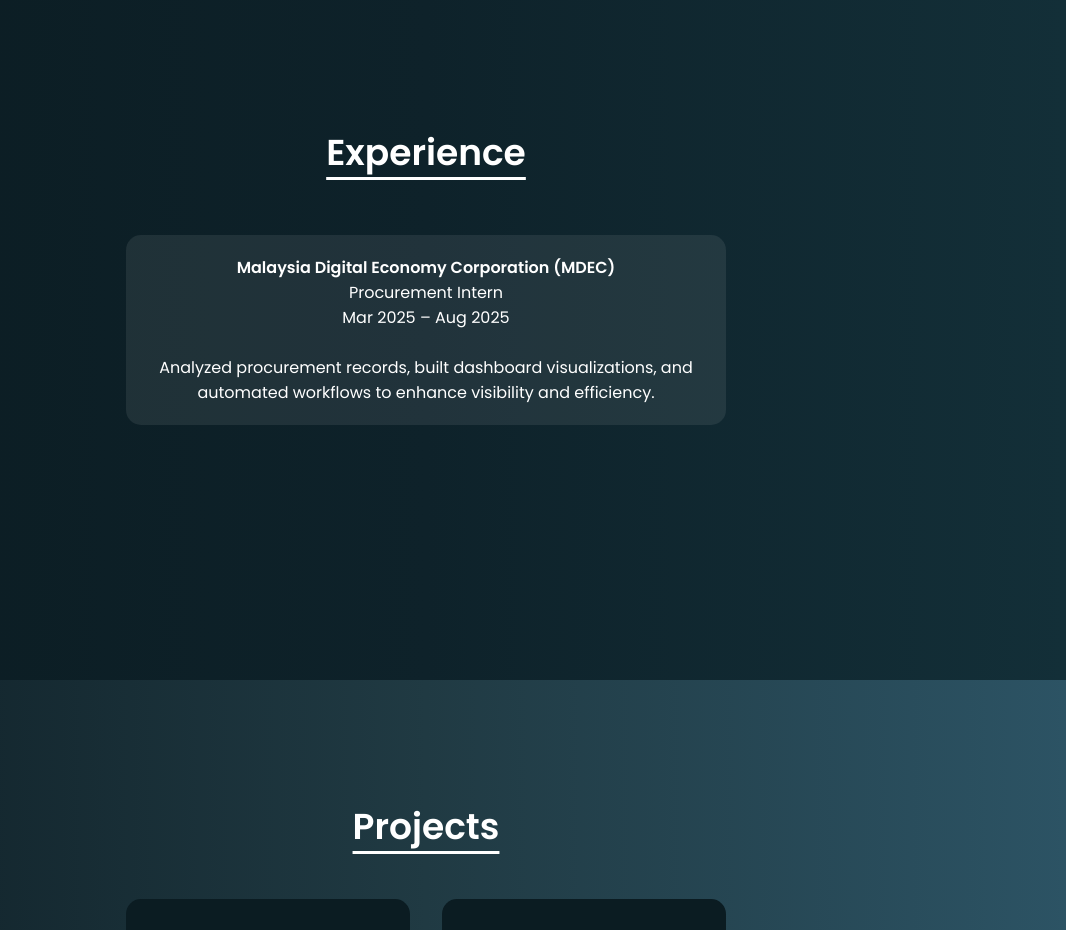
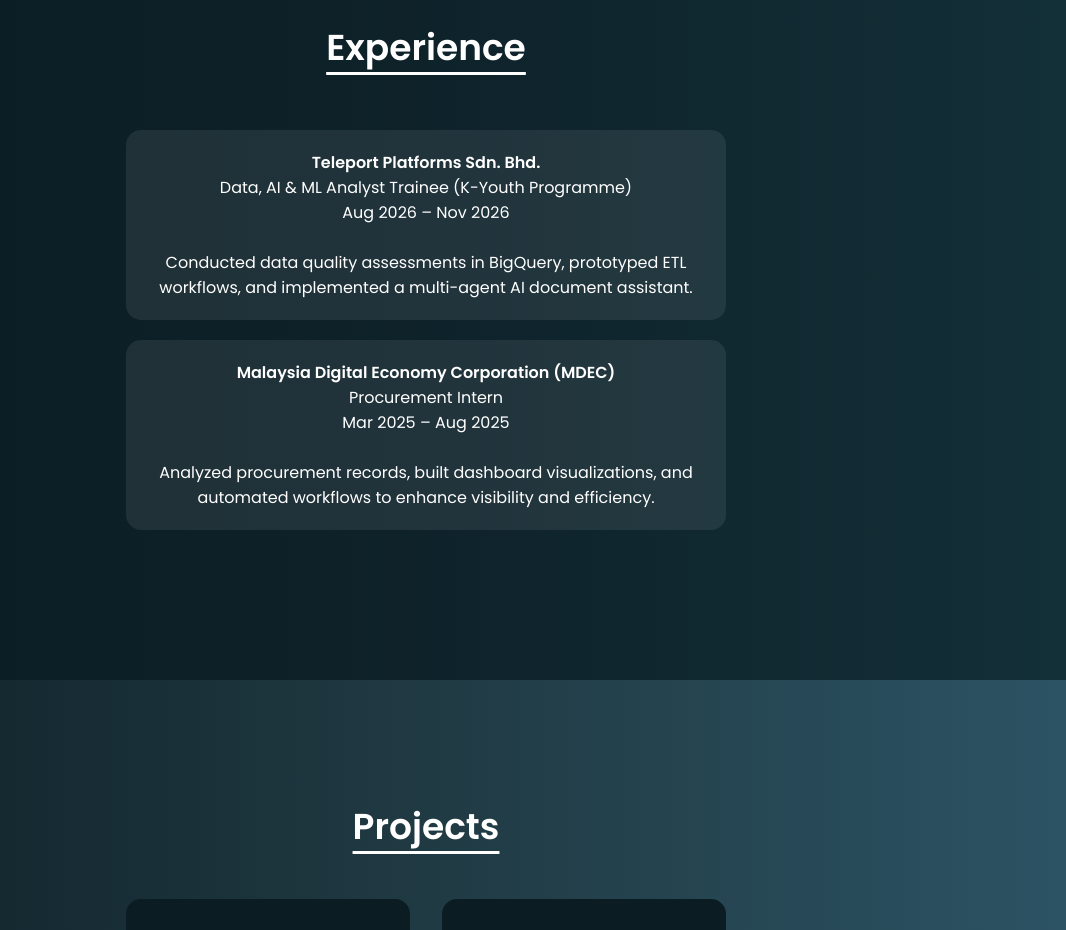
Before and after one commit to IskandarAyuphan/portfolio, a plain HTML site: page index.html in a window 1280 px wide. Shown: the part 2520-3450 px from the top of the page, without its empty margins (214-1280 px from the left). Drawn offline with Linux system fonts and the light colour scheme.

Commit message:
Update experience section in index.html
Added experience details for Teleport Platforms Sdn. Bhd.

```diff
--- a/index.html
+++ b/index.html
@@ -79,6 +79,14 @@
 <!-- EXPERIENCE -->
 <section id="experience" class="section darker">
   <h2 class="section-title">Experience</h2>
+
+  <div class="card">
+    <strong>Teleport Platforms Sdn. Bhd.</strong><br>
+    Data, AI & ML Analyst Trainee (K-Youth Programme)<br>
+    Aug 2026 – Nov 2026<br><br>
+    Conducted data quality assessments in BigQuery, prototyped ETL
+    workflows, and implemented a multi-agent AI document assistant.
+  </div>
 
   <div class="card">
     <strong>Malaysia Digital Economy Corporation (MDEC)</strong><br>
```
